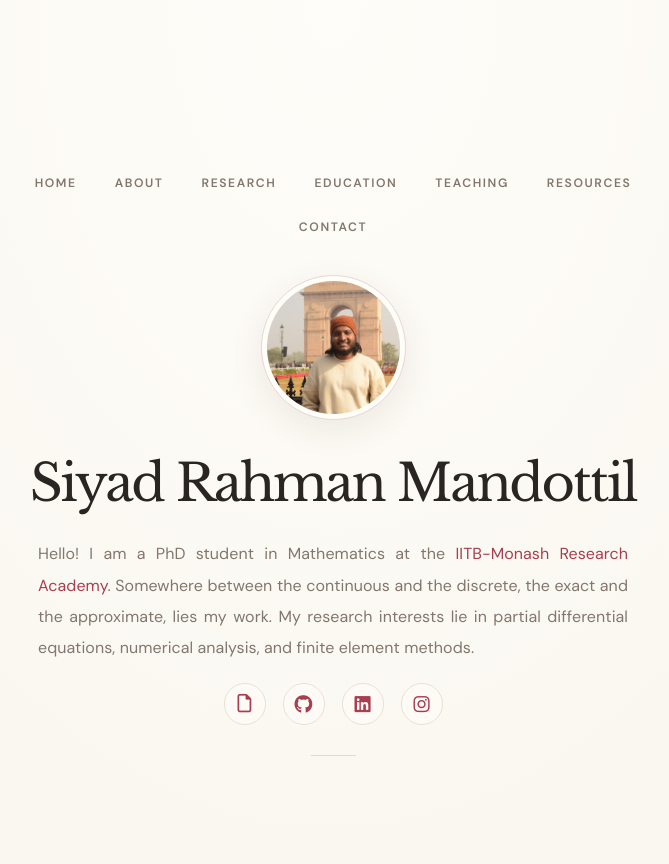
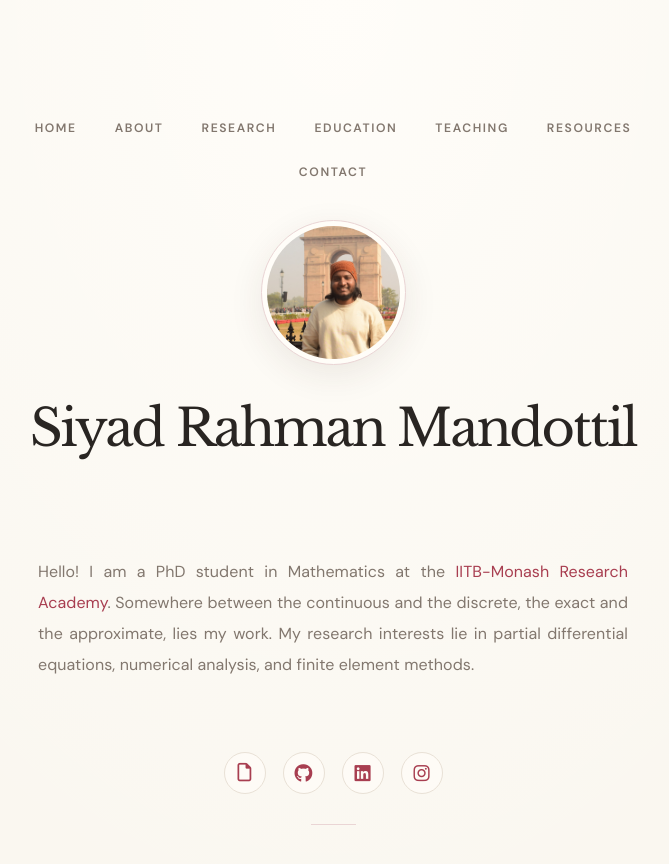
Before and after one commit to siyadrahmanm/siyadrahmanm.github.io, a plain HTML site: page index.html in a window 1280 px wide. Shown: the whole page, without its empty margins (307-976 px from the left). Drawn offline with nearby package versions, Linux system fonts and the light colour scheme.

Commit message:
Update style.css

```diff
--- a/style.css
+++ b/style.css
@@ -29,7 +29,7 @@ html {
 }
 
 body {
-  margin: 4.5rem auto;
+  margin: 2.5rem auto;
   min-height: 100vh;
 
   font-family: 'DM Sans', sans-serif;
@@ -132,7 +132,7 @@ h1 {
   width: 100%;
   max-width: 590px;
 
-  margin: 0 auto 20px;
+  margin: 4.5rem auto;
 
   font-size: 1rem;
   line-height: 1.95;
```
